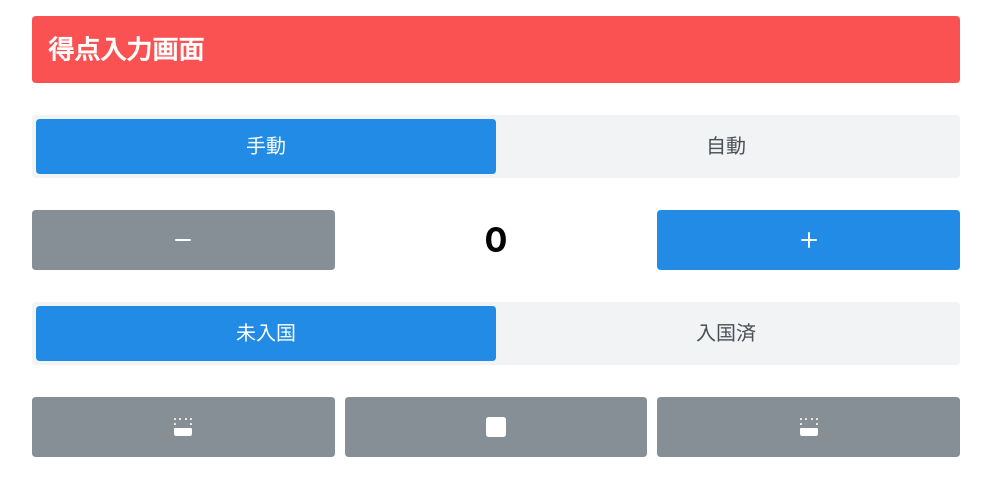
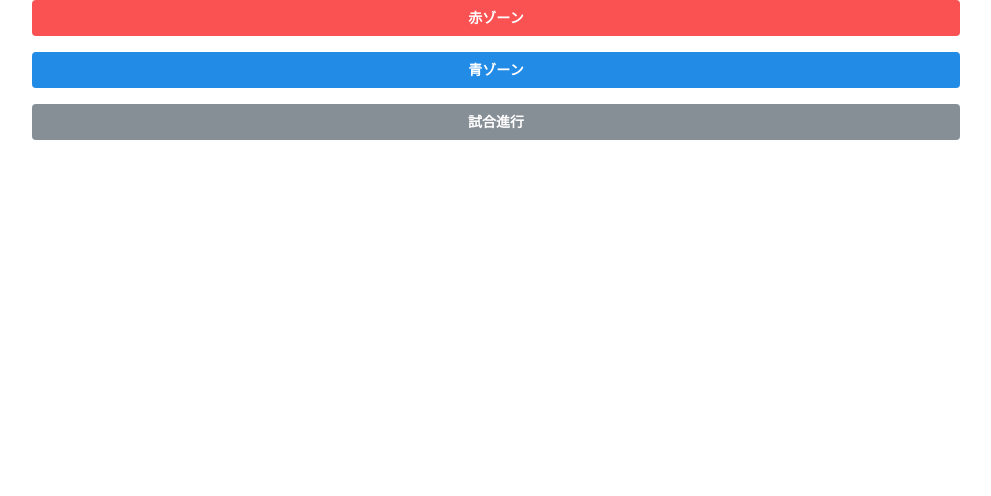
Before and after one commit to reopeo/Tourobo2025_game-companion, a React (Vite) app: page / in a window 1280 px wide. Shown: the top 496 px of the page, without its empty margins (144-1135 px from the left). Built offline with nearby package versions, Linux system fonts and the light colour scheme.

Commit message:
react router導入

```diff
--- a/package.json
+++ b/package.json
@@ -14,7 +14,8 @@
     "@mantine/hooks": "^7.12.2",
     "@tabler/icons-react": "^3.14.0",
     "react": "^18.3.1",
-    "react-dom": "^18.3.1"
+    "react-dom": "^18.3.1",
+    "react-router-dom": "^6.26.1"
   },
   "devDependencies": {
     "@biomejs/biome": "1.8.3",
--- /dev/null
+++ b/src/Home.tsx
@@ -0,0 +1,20 @@
+import { Button, Container, Stack } from '@mantine/core';
+import { Link } from 'react-router-dom';
+
+export function Home() {
+  return (
+    <Container>
+      <Stack>
+        <Button color="red" component={Link} to="red">
+          赤ゾーン
+        </Button>
+        <Button color="blue" component={Link} to="blue">
+          青ゾーン
+        </Button>
+        <Button color="gray" component={Link} to="manage">
+          試合進行
+        </Button>
+      </Stack>
+    </Container>
+  );
+}
--- a/src/App.tsx
+++ b/src/Score.tsx
@@ -20,7 +20,7 @@ interface Props {
   zone: 'red' | 'blue';
 }
 
-export function App({ zone }: Props) {
+export function Score({ zone }: Props) {
   const [team, setTeam] = useState<Team>({
     name: '',
     id: '',
--- a/src/main.tsx
+++ b/src/main.tsx
@@ -1,17 +1,34 @@
 import { MantineProvider, createTheme } from '@mantine/core';
 import { StrictMode } from 'react';
 import { createRoot } from 'react-dom/client';
-import { App } from './App.tsx';
+import { Score } from './Score.tsx';
+import { createBrowserRouter, RouterProvider } from 'react-router-dom';
 
 import '@mantine/core/styles.css';
+import { Home } from './Home.tsx';
 
 const theme = createTheme({});
+
+const router = createBrowserRouter([
+  {
+    path: '/',
+    element: <Home />,
+  },
+  {
+    path: '/red',
+    element: <Score zone="red" />,
+  },
+  {
+    path: '/blue',
+    element: <Score zone="blue" />,
+  },
+]);
 
 // biome-ignore lint/style/noNonNullAssertion: <explanation>
 createRoot(document.getElementById('root')!).render(
   <StrictMode>
     <MantineProvider theme={theme}>
-      <App zone="red" />
+      <RouterProvider router={router} />
     </MantineProvider>
   </StrictMode>,
 );
```
Also changed, not shown: 1 other file (tests, documents, lock files or other folders).
